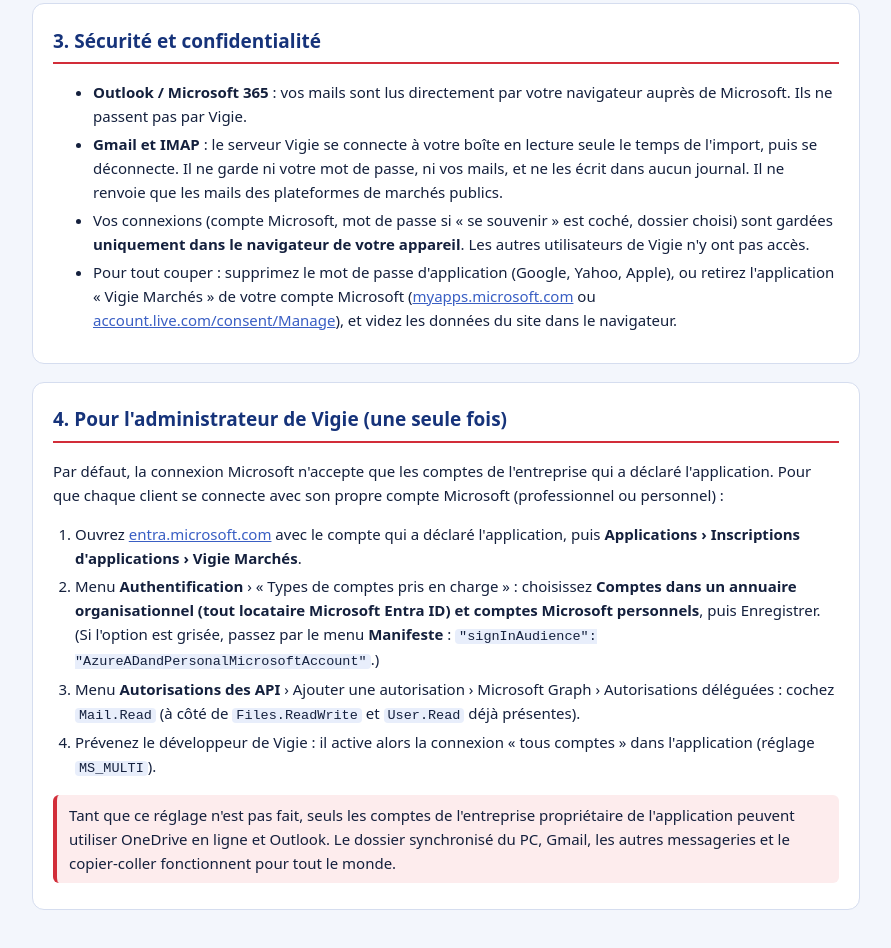
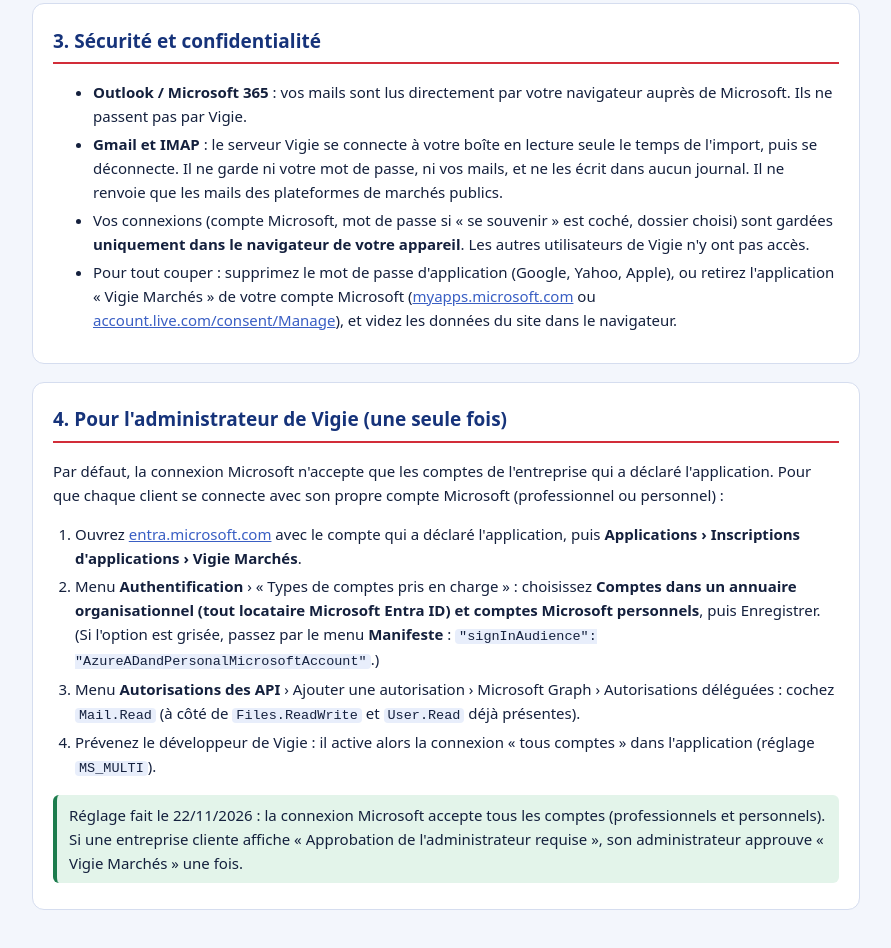
Before and after one commit to cauchy-paris/Vigie-marches, a browser extension: page aide/connexions.html in a window 1280 px wide. Shown: the part 3455-4403 px from the top of the page, without its empty margins (194-1085 px from the left). Drawn offline with Linux system fonts and the light colour scheme.

Commit message:
Connexion Microsoft ouverte à tous les comptes (MS_MULTI)
L'application Entra accepte désormais les comptes de toute organisation et les comptes
Microsoft personnels : chaque client connecte son OneDrive et son Outlook.

Co-Authored-By: Claude Opus 5.5 <noreply@anthropic.com>
Claude-Session: https://claude.ai/code/session_01FxSmogU8jeWVfzKCyf3LJZ

```diff
--- a/aide/connexions.html
+++ b/aide/connexions.html
@@ -159,7 +159,7 @@ code{background:var(--bleu-clair);border-radius:4px;padding:0 4px;font-size:13.5
   <li>Menu <b>Autorisations des API</b> › Ajouter une autorisation › Microsoft Graph › Autorisations déléguées : cochez <code>Mail.Read</code> (à côté de <code>Files.ReadWrite</code> et <code>User.Read</code> déjà présentes).</li>
   <li>Prévenez le développeur de Vigie : il active alors la connexion « tous comptes » dans l'application (réglage <code>MS_MULTI</code>).</li>
 </ol>
-<div class="attention">Tant que ce réglage n'est pas fait, seuls les comptes de l'entreprise propriétaire de l'application peuvent utiliser OneDrive en ligne et Outlook. Le dossier synchronisé du PC, Gmail, les autres messageries et le copier-coller fonctionnent pour tout le monde.</div>
+<div class="ok">Réglage fait le 22/11/2026 : la connexion Microsoft accepte tous les comptes (professionnels et personnels). Si une entreprise cliente affiche « Approbation de l'administrateur requise », son administrateur approuve « Vigie Marchés » une fois.</div>
 </section>
 </main>
 </body>
```
Also changed, not shown: index.html (+1 -1 lines).
